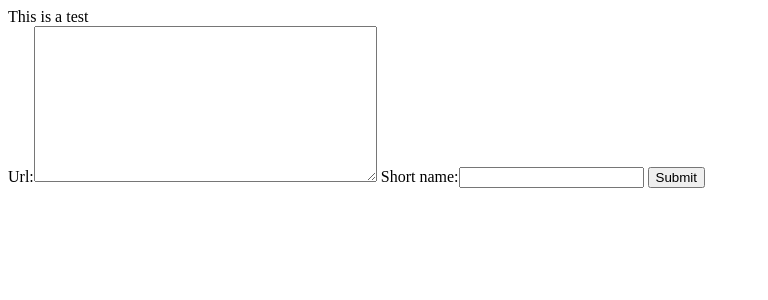
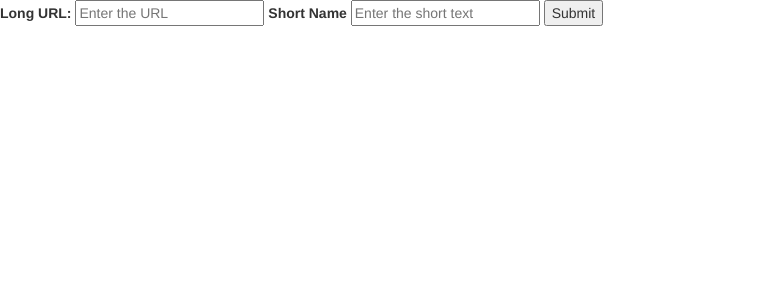
Before and after one commit to DefCon-007/url_shortner, a Django app: page / in a window 1280 px wide. Shown: the top 300 px of the page, without its empty margins (0-768 px from the left). Run offline with Django 3.2, Linux system fonts and the light colour scheme; parts of the project's set-up code (start-up, migrations or seed data) failed here and were passed over; some libraries are stand-ins or nearby versions.

Commit message:
Add full frontend

```diff
--- a/api/helper.py
+++ b/api/helper.py
@@ -3,7 +3,6 @@ import random
 from api.models import ShortUrls
 from django.core.exceptions import ValidationError
 from api.exceptions import InvalidURLException
-
 
 def get_random_string(size=6, chars=string.ascii_lowercase + string.digits):
     return ''.join(random.choice(chars) for _ in range(size))
--- a/api/models.py
+++ b/api/models.py
@@ -7,9 +7,3 @@ from django import forms
 class ShortUrls(models.Model):
     short_name = models.CharField(max_length=10, unique=True)
     url = models.TextField(validators=[URLValidator()])
-
-
-class UrlForm(forms.ModelForm):
-    class Meta:
-        model = ShortUrls
-        fields = ['url', 'short_name']
--- a/api/templates/api/base.html
+++ b/api/templates/api/base.html
@@ -4,6 +4,8 @@
     <meta charset="UTF-8">
     <title>{% block title %} {% endblock %}</title>
 <script src="https://ajax.googleapis.com/ajax/libs/jquery/3.4.1/jquery.min.js"></script>
+<link rel="stylesheet" href="https://maxcdn.bootstrapcdn.com/bootstrap/3.4.1/css/bootstrap.min.css">
+<script src="https://maxcdn.bootstrapcdn.com/bootstrap/3.4.1/js/bootstrap.min.js"></script>
 <script src="https://cdn.jsdelivr.net/npm/sweetalert2@9"></script>
 <!-- Optional: include a polyfill for ES6 Promises for IE11 -->
 <script src="https://cdn.jsdelivr.net/npm/promise-polyfill"></script>
--- a/api/templates/api/home.html
+++ b/api/templates/api/home.html
@@ -5,11 +5,16 @@
 {% block title %}Home{% endblock %}
 
 {% block body%}
-This is a test
+    <div>
     <form action="/" method="post">
     {% csrf_token %}
-    {{ form }}
+    <label for="url">Long URL:</label>
+    <input type="url" name="url" placeholder="Enter the URL" id="url" required>
+    <label for="short">Short Name</label>
+    <input type="text" name="short_name" id="short" placeholder="Enter the short text">
     <input type="submit" value="Submit">
+        </form>
+    </div>
 {% if showAlert %}
             <script>
                 Swal.fire({
@@ -19,5 +24,5 @@ This is a test
         })
             </script>
     {% endif %}
-</form>
+
 {% endblock %}
--- a/api/views.py
+++ b/api/views.py
@@ -1,9 +1,9 @@
 from django.shortcuts import render
 from django.http import HttpResponseRedirect
-from api.models import ShortUrls, UrlForm
+from api.models import ShortUrls
+from api.helper import add_new_url
 from django.core.exceptions import ObjectDoesNotExist
 from django.contrib.sites.shortcuts import get_current_site
-from api.helper import get_random_string
 # Create your views here.
 
 
@@ -14,21 +14,26 @@ def home(request):
         "text": "",
         "showAlert": False
     }
+    if request.GET.get('isRedirected', False):
+        base_context["icon"] = "error"
+        base_context["title"] = "You entered an invalid url!"
+        base_context["showAlert"] = True
     if request.method == 'POST':
         # Save the submitted data
+        url = request.POST.get("url")
+        short = request.POST.get("short_name")
+        print(request.POST)
         base_context['showAlert'] = True
-        form = UrlForm(request.POST)
-        if form.is_valid():
-            form.save()
+        try:
+            new_url = add_new_url(url, short)
+            short_url = "{}/{}".format(get_current_site(request).domain, new_url)
+            base_context["text"] = "Goto {}".format(short_url)
+            base_context["title"] = "Short URL added successfully!"
             base_context["icon"] = "success"
-            base_context["title"] = "Short URL added successfully!"
-            base_context["text"] = "Goto {}/{}".format(get_current_site(request).domain, form.cleaned_data.get('short_name', None))
-        else:
+        except:
             base_context["icon"] = "error"
             base_context["title"] = "Unable to create a short URL for the supplied data!"
-    else:
-        form = UrlForm()
-    base_context["form"] = form
+
     return render(request, "api/home.html", base_context)
 
 
@@ -36,6 +41,5 @@ def redirect(request, short=None):
     try:
         redirect_url = ShortUrls.objects.get(short_name=short).url
     except ObjectDoesNotExist:
-        redirect_url = "/"
-    print(redirect_url)
+        redirect_url = "/?isRedirected=True"
     return HttpResponseRedirect(redirect_url)
```
